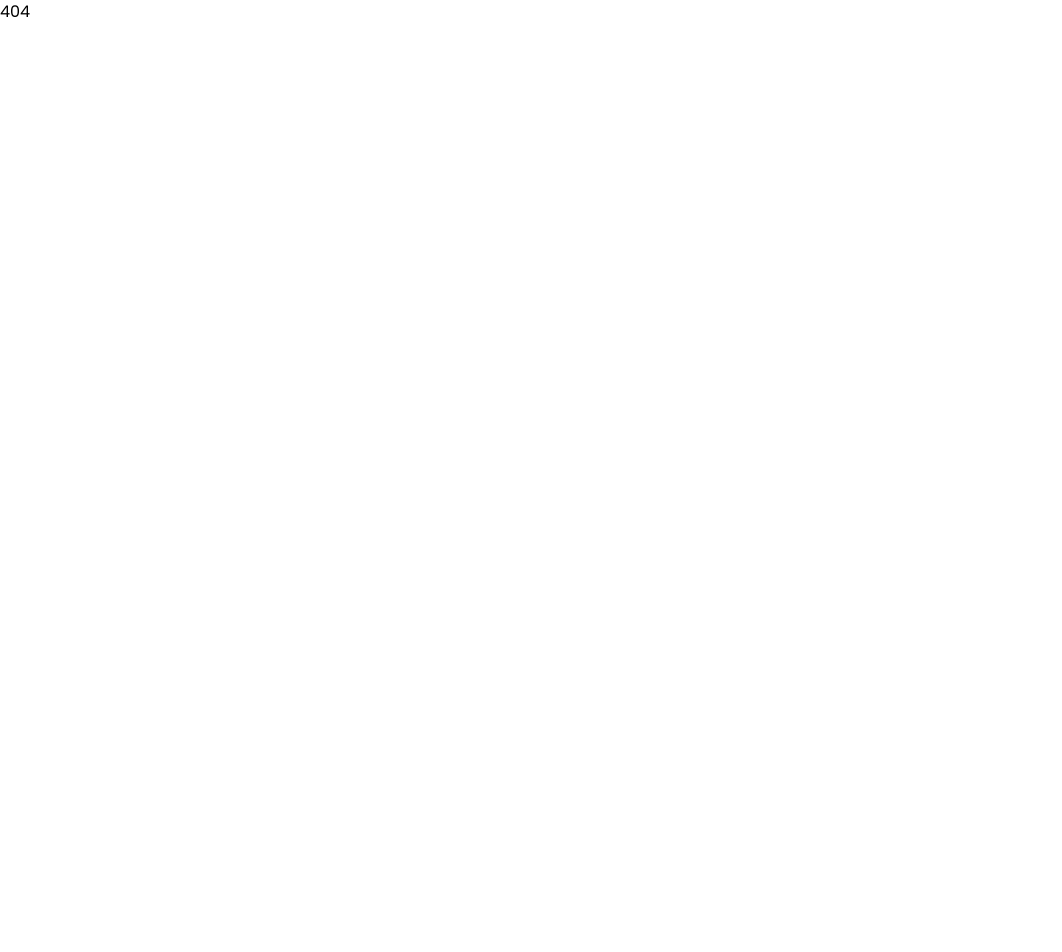
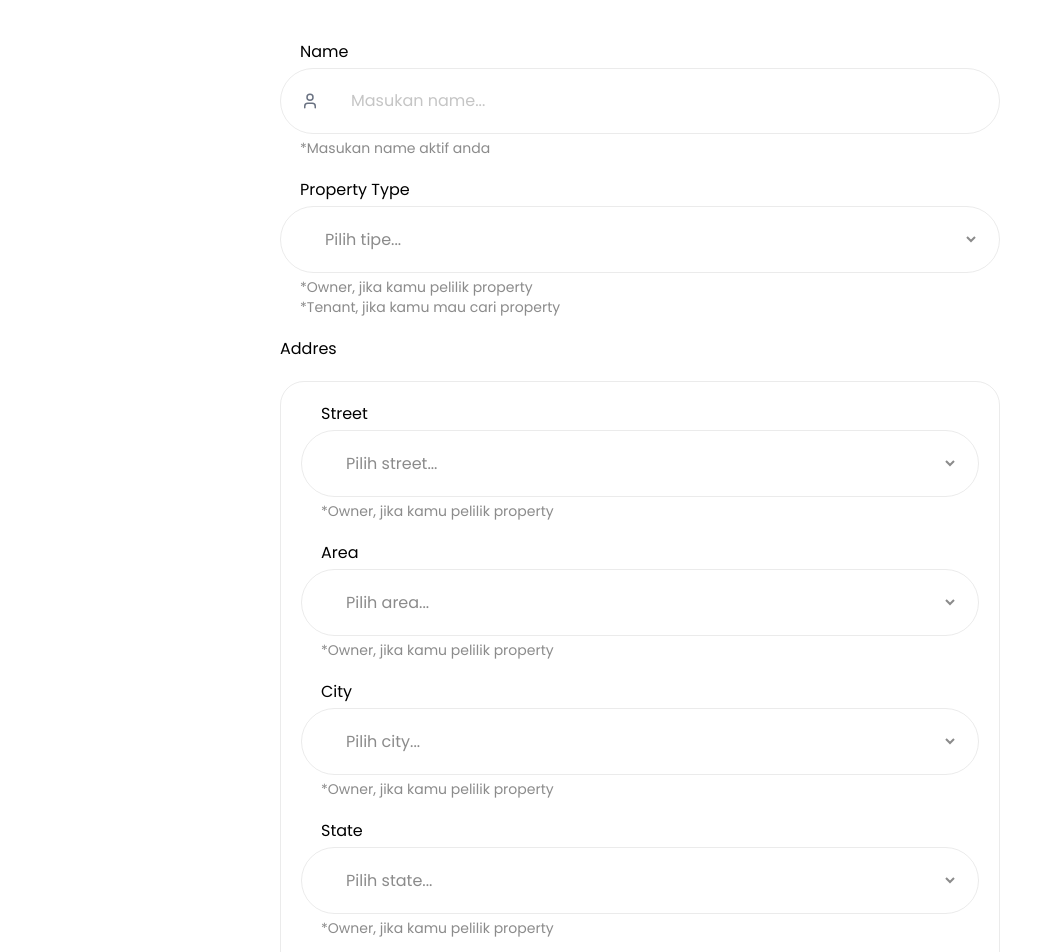
Before and after one commit to cakratre/rentverse-frontend, a React (Vite) app: page /owner/property/add in a window 1280 px wide. Shown: the top 952 px of the page, without its empty margins (0-1062 px from the left). Before the commit the page ends 800 px from the top, so only its background shows below. Built offline with nearby package versions, Linux system fonts and the light colour scheme.

Commit message:
feat: add OwnerAddPropertyPage and update routing for property addition

```diff
--- a/index.html
+++ b/index.html
@@ -4,7 +4,7 @@
     <meta charset="UTF-8" />
     <link rel="icon" type="image/svg+xml" href="/vite.svg" />
     <meta name="viewport" content="width=device-width, initial-scale=1.0" />
-    <title>RENTVERSE</title>
+    <title>RENTVERSE by CakraTre</title>
   </head>
   <body>
     <div id="root"></div>
--- a/src/pages/OwnerAddPropertyPage.tsx
+++ b/src/pages/OwnerAddPropertyPage.tsx
@@ -0,0 +1,181 @@
+import InputField from "@/components/InputField";
+import SelectField from "@/components/SelectField";
+
+import { useState } from "react";
+import { User } from "lucide-react";
+
+const OwnerAddPropertyPage = () => {
+    const [name, setName] = useState("");
+    const [description, setDescription] = useState("");
+    const [propertyType, setPropertyType] = useState("");
+    const [numberOfRooms, setNumberOfRooms] = useState(0);
+    const [furnished, setFurnished] = useState("");
+    const [size, setSize] = useState(0);
+    const [price, setPrice] = useState(0);
+    const [image, setImage] = useState<File | null>(null);
+    const [address, setAddress] = useState({
+      street: "",
+      area: "",
+      city: "",
+      state: "",
+      postalCode: "",
+    });
+
+
+    return (
+        <div className="px-5 py-10 flex justify-center">
+
+            <form className="w-[720px] flex flex-col gap-5">
+
+                {/* Name */}
+                <InputField
+                id="name"
+                label="Name"
+                type="name"
+                value={name}
+                onChange={(e) => setName(e.target.value)}
+                placeholder="Masukan name..."
+                icon={<User size={18} />}
+                hint="*Masukan name aktif anda"
+                />
+
+                {/* Property Type */}
+                <SelectField
+                id="propertyType"
+                label="Property Type"
+                value={propertyType}
+                onChange={(e) => setPropertyType(e.target.value)}
+                placeholder="Pilih tipe..."
+                options={[
+                    { label: "Penthouse", value: "Penthouse" },
+                    { label: "Apartement", value: "Apartement" },
+                    { label: "House", value: "House" },
+                    { label: "Villa", value: "Villa" },
+                    { label: "Office", value: "Office" },
+                ]}
+                hint={
+                    <>
+                    *Owner, jika kamu pelilik property <br />
+                    *Tenant, jika kamu mau cari property
+                    </>
+                }
+                />
+
+                <label htmlFor="">Addres</label>
+
+                <div className="flex flex-col gap-5 p-5 rounded-3xl border border-[var(--color-border)]">
+
+                    {/* Street */}
+                    <SelectField
+                    id="address"
+                    label="Street"
+                    value={address.street}
+                    onChange={(e) => setAddress({ ...address, street: e.target.value })}
+                    placeholder="Pilih street..."
+                    options={[
+                        { label: "Penthouse", value: "Penthouse" },
+                        { label: "Apartement", value: "Apartement" },
+                        { label: "House", value: "House" },
+                        { label: "Villa", value: "Villa" },
+                        { label: "Office", value: "Office" },
+                    ]}
+                    hint={
+                        <>
+                        *Owner, jika kamu pelilik property
+                        </>
+                    }
+                    />
+
+                    {/* Area */}
+                    <SelectField
+                    id="address"
+                    label="Area"
+                    value={address.area}
+                    onChange={(e) => setAddress({ ...address, area: e.target.value })}
+                    placeholder="Pilih area..."
+                    options={[
+                        { label: "Penthouse", value: "Penthouse" },
+                        { label: "Apartement", value: "Apartement" },
+                        { label: "House", value: "House" },
+                        { label: "Villa", value: "Villa" },
+                        { label: "Office", value: "Office" },
+                    ]}
+                    hint={
+                        <>
+                        *Owner, jika kamu pelilik property
+                        </>
+                    }
+                    />
+
+                    {/* City */}
+                    <SelectField
+                    id="address"
+                    label="City"
+                    value={address.city}
+                    onChange={(e) => setAddress({ ...address, city: e.target.value })}
+                    placeholder="Pilih city..."
+                    options={[
+                        { label: "Penthouse", value: "Penthouse" },
+                        { label: "Apartement", value: "Apartement" },
+                        { label: "House", value: "House" },
+                        { label: "Villa", value: "Villa" },
+                        { label: "Office", value: "Office" },
+                    ]}
+                    hint={
+                        <>
+                        *Owner, jika kamu pelilik property
+                        </>
+                    }
+                    />
+
+                    {/* State */}
+                    <SelectField
+                    id="address"
+                    label="State"
+                    value={address.state}
+                    onChange={(e) => setAddress({ ...address, state: e.target.value })}
+                    placeholder="Pilih state..."
+                    options={[
+                        { label: "Penthouse", value: "Penthouse" },
+                        { label: "Apartement", value: "Apartement" },
+                        { label: "House", value: "House" },
+                        { label: "Villa", value: "Villa" },
+                        { label: "Office", value: "Office" },
+                    ]}
+                    hint={
+                        <>
+                        *Owner, jika kamu pelilik property
+                        </>
+                    }
+                    />
+
+                    {/* Postal Code */}
+                    <SelectField
+                    id="address"
+                    label="Postal Code"
+                    value={address.postalCode}
+                    onChange={(e) => setAddress({ ...address, postalCode: e.target.value })}
+                    placeholder="Pilih postal code..."
+                    options={[
+                        { label: "Penthouse", value: "Penthouse" },
+                        { label: "Apartement", value: "Apartement" },
+                        { label: "House", value: "House" },
+                        { label: "Villa", value: "Villa" },
+                        { label: "Office", value: "Office" },
+                    ]}
+                    hint={
+                        <>
+                        *Owner, jika kamu pelilik property
+                        </>
+                    }
+                    />
+
+                </div>
+
+
+            </form>
+        </div>
+    );
+}
+
+export default OwnerAddPropertyPage;
--- a/src/pages/OwnerHomePage.tsx
+++ b/src/pages/OwnerHomePage.tsx
@@ -1,18 +1,18 @@
-import Hero from "@/components/Hero";
-import { useEffect } from "react";
-import { useNavigate } from "react-router-dom";
-import { verifyRole } from "@/utils/verifyRole";
+// import Hero from "@/components/Hero";
+// import { useEffect } from "react";
+// import { useNavigate } from "react-router-dom";
+// import { verifyRole } from "@/utils/verifyRole";
 
 const OwnerHomePage = () => {
-    const navigate = useNavigate();
+    // const navigate = useNavigate();
 
-    useEffect(() => {
-        verifyRole(navigate, ["Owner"]);
-    }, [navigate]);
+    // useEffect(() => {
+    //     verifyRole(navigate, ["Owner"]);
+    // }, [navigate]);
 
     return (
-        <div>
-            <Hero />
+        <div className="px-5 py-5">
+            <h1>Owner</h1>
         </div>
     )
 }
--- a/src/routes/index.tsx
+++ b/src/routes/index.tsx
@@ -16,6 +16,7 @@ import TenantProfilePage from "@/pages/TenantProfilePage";
 
 // Owner
 import OwnerHomePage from "@/pages/OwnerHomePage";
+import OwnerAddPropertyPage from "@/pages/OwnerAddPropertyPage";
 
 // Admin
 import AdminApprovalsPage from "@/pages/AdminApprovalsPage";
@@ -41,6 +42,7 @@ export const routes = [
 
   // Owner
   { path: "/owner", element: <OwnerHomePage /> },
+  { path: "/owner/property/add", element: <OwnerAddPropertyPage /> },
 
   // Admin
   { path: "/admin", element: <AdminApprovalsPage /> },
```
